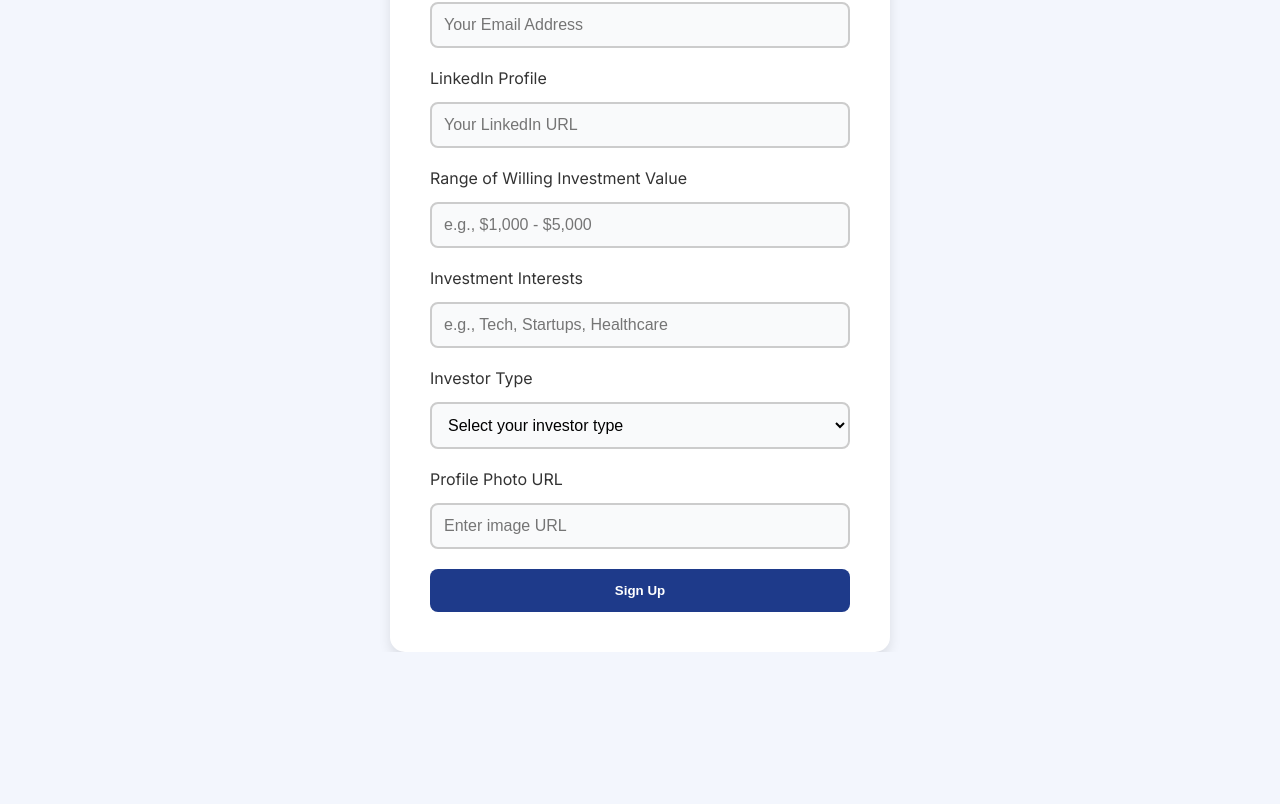
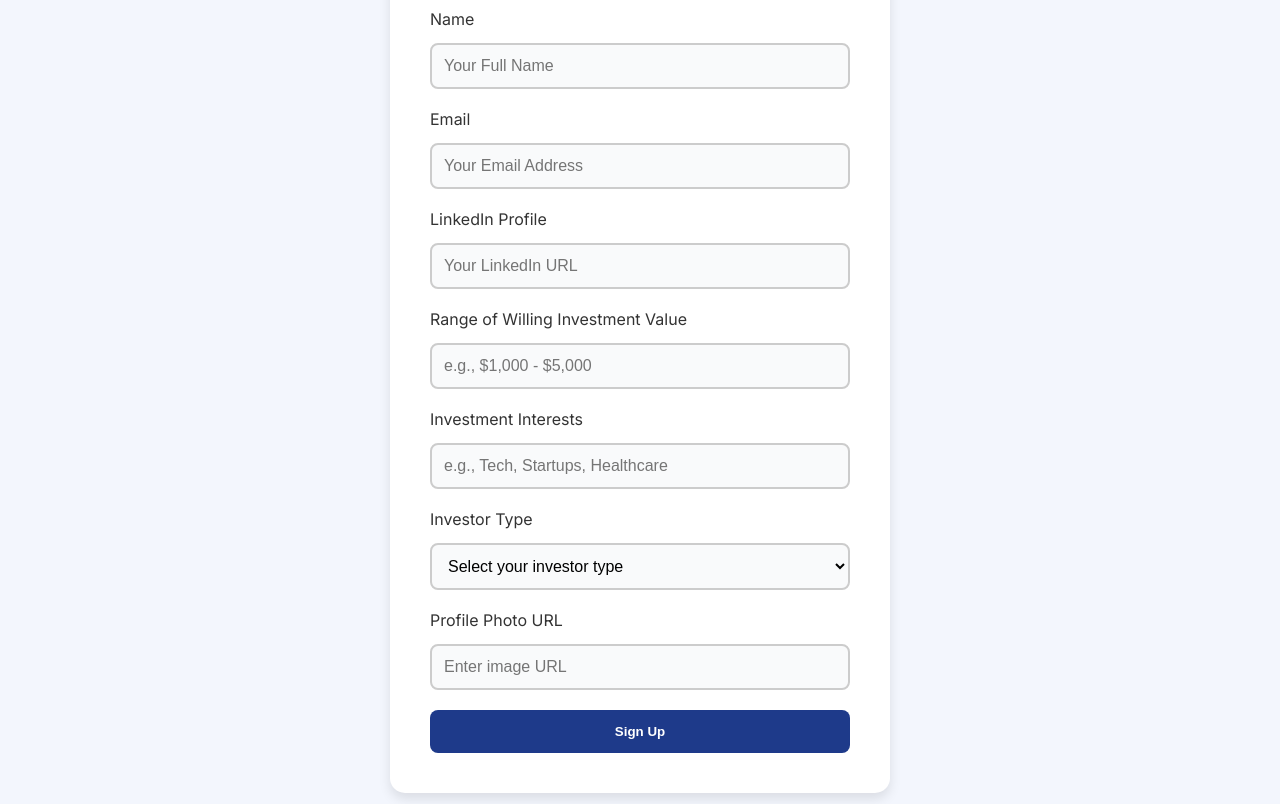
Before and after one commit to sabrinarshad/invest-match, a plain HTML site: page hackathon/signUp.html in a window 1280 px wide. Shown: the part 230-1034 px from the top of the page. Before the commit the page ends 882 px from the top, so only its background shows below. Drawn offline with Linux system fonts and the light colour scheme.

Commit message:
fixed scrolling

```diff
--- a/hackathon/signUp.html
+++ b/hackathon/signUp.html
@@ -17,10 +17,10 @@
             background-color: #f3f6fd;
             display: flex;
             justify-content: center;
-            align-items: center;
-            height: 100vh;
+            align-items: flex-start; /* align to the top of the page */
+            min-height: 100vh; /* Ensure the page height is at least 100% of the viewport */
+            overflow-y: auto; /* Allow vertical scrolling */
             padding: 20px;
-            overflow: hidden;
         }
 
         .navbar {
@@ -68,7 +68,8 @@
             box-shadow: 0 6px 12px rgba(0, 0, 0, 0.1);
             width: 100%;
             max-width: 500px; /* Restrict the width */
-            margin-top: 80px;
+            margin-top: 120px; /* Space for the navbar */
+            margin-bottom: 40px; /* Ensure some space at the bottom */
         }
 
         .sign-up-form h2 {
@@ -132,7 +133,6 @@
     <div class="navbar">
         <div class="logo">InvestMatch</div>
         <div class="nav-links">
-            <a href="index.html">Home</a>
             <a href="dashboard.html">Dashboard</a>
             <a href="explore.html">Explore</a>
             <a href="profile.html">Profile</a>
```
